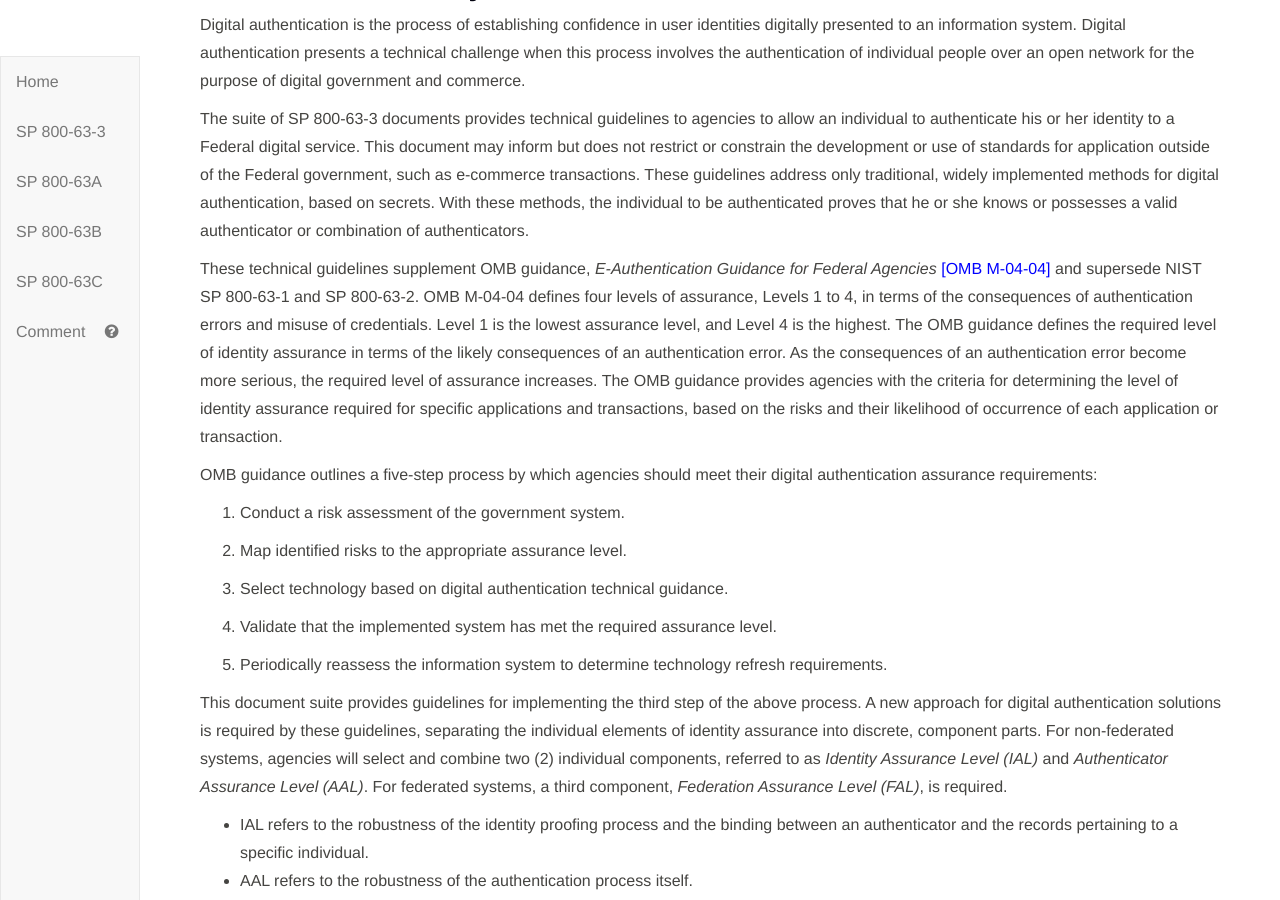
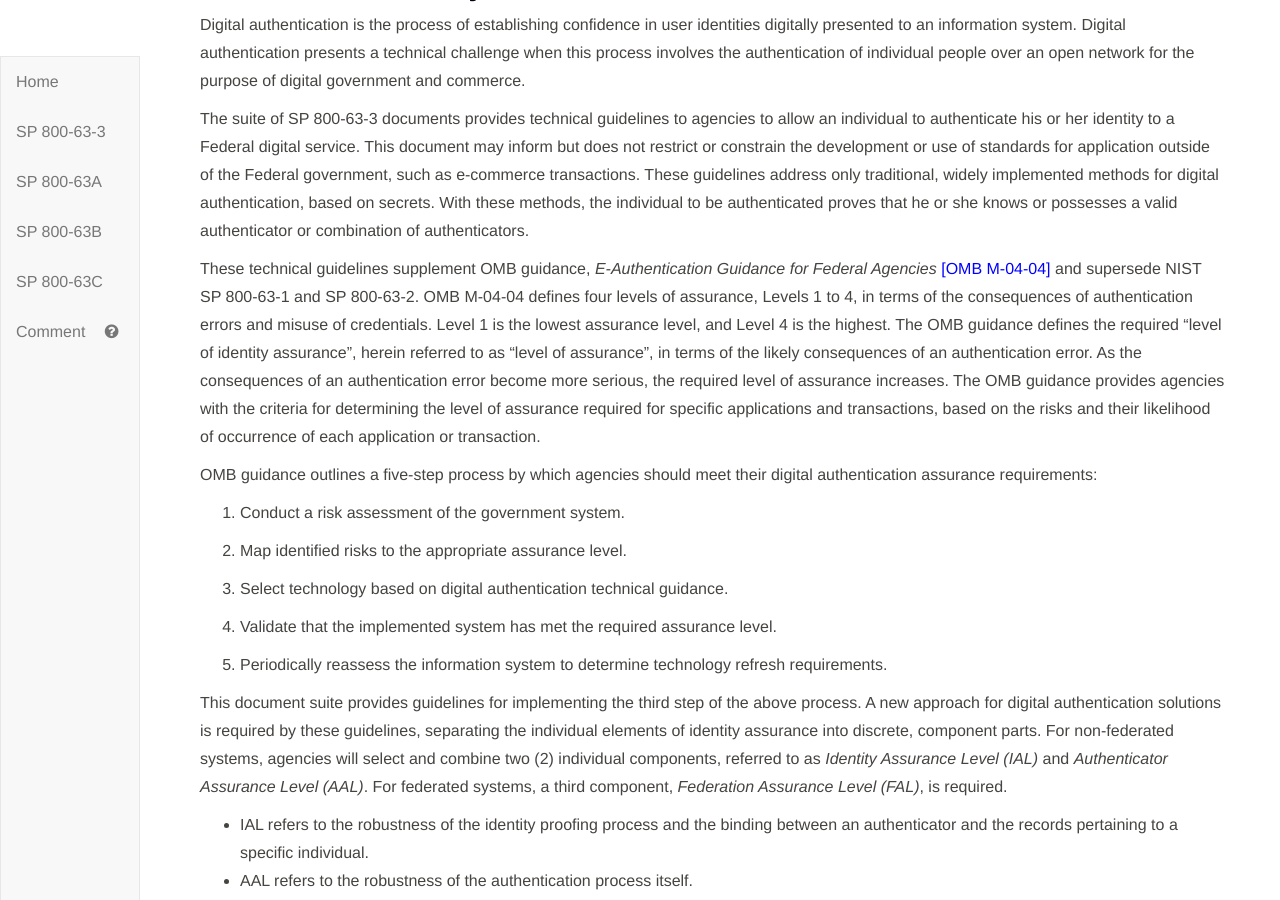
Before and after one commit to usnistgov/800-63-3, a Jekyll site: the page built from sp800-63-3.md, in a window 1280 px wide and 900 px high, scrolled down 3117 px. Built offline with Jekyll 4.4.1, drawn with Linux system fonts in a browser that asks for light colours; some of the changed text lies outside the part shown.

Commit message:
Fixes #240

```diff
--- a/sp800-63-3/cover.md
+++ b/sp800-63-3/cover.md
@@ -163,7 +163,7 @@ The suite of SP 800-63-3 documents provides technical guidelines to agencies to
 
 These technical guidelines supplement OMB guidance, *E-Authentication
 Guidance for Federal Agencies* [[OMB M-04-04]](#M-04-04) and
-supersede NIST SP 800-63-1 and SP 800-63-2. OMB M-04-04 defines four levels of assurance, Levels 1 to 4, in terms of the consequences of authentication errors and misuse of credentials. Level 1 is the lowest assurance level, and Level 4 is the highest. The OMB guidance defines the required level of identity assurance in terms of the likely consequences of an authentication error. As the consequences of an authentication error become more serious, the required level of assurance increases. The OMB guidance provides agencies with the criteria for determining the level of identity assurance required for specific applications and transactions, based on the risks and their likelihood of occurrence of each application or transaction.
+supersede NIST SP 800-63-1 and SP 800-63-2. OMB M-04-04 defines four levels of assurance, Levels 1 to 4, in terms of the consequences of authentication errors and misuse of credentials. Level 1 is the lowest assurance level, and Level 4 is the highest. The OMB guidance defines the required "level of identity assurance", herein referred to as "level of assurance", in terms of the likely consequences of an authentication error. As the consequences of an authentication error become more serious, the required level of assurance increases. The OMB guidance provides agencies with the criteria for determining the level of assurance required for specific applications and transactions, based on the risks and their likelihood of occurrence of each application or transaction.
 
 OMB guidance outlines a five-step process by which agencies should meet their digital authentication assurance requirements:
 
--- a/sp800-63-3/sec1_2_introduction.md
+++ b/sp800-63-3/sec1_2_introduction.md
@@ -27,7 +27,7 @@ supersede NIST SP 800-63-1 and SP 800-63-2. OMB M-04-04 defines four levels of
 assurance, Levels 1 to 4, in terms of the consequences of authentication
 errors and misuse of credentials. Level 1 is the lowest assurance level
 and Level 4 is the highest. The guidance defines the required level of
-identity assurance in terms of the likely consequences of an
+assurance in terms of the likely consequences of an
 authentication error. As the consequences of an authentication error
 become more serious, the required level of assurance increases. The OMB
 guidance provides agencies with criteria for determining the level of
@@ -107,7 +107,7 @@ areas:
     authentication if these results are sent to other parties (covered
     in SP 800-63C).
 
-The M-04-04 Level of Assurance is determined by considering the identity assurance, authenticator assurance level, and federation assurance level achieved for each of the elements listed above, and determining the Level of Assurance satisfied by all elements.
+The M-04-04 Level of Assurance is determined by considering the identity assurance level, authenticator assurance level, and federation assurance level achieved for each of the elements listed above, and determining the Level of Assurance satisfied by all elements.
 
 Within a given level of assurance, agencies may employ additional risk mitigation measures and compensating controls. Easing credential assurance level requirements may result in benefits such as
 increasing the size of the enabled customer pool, but agencies shall
```
